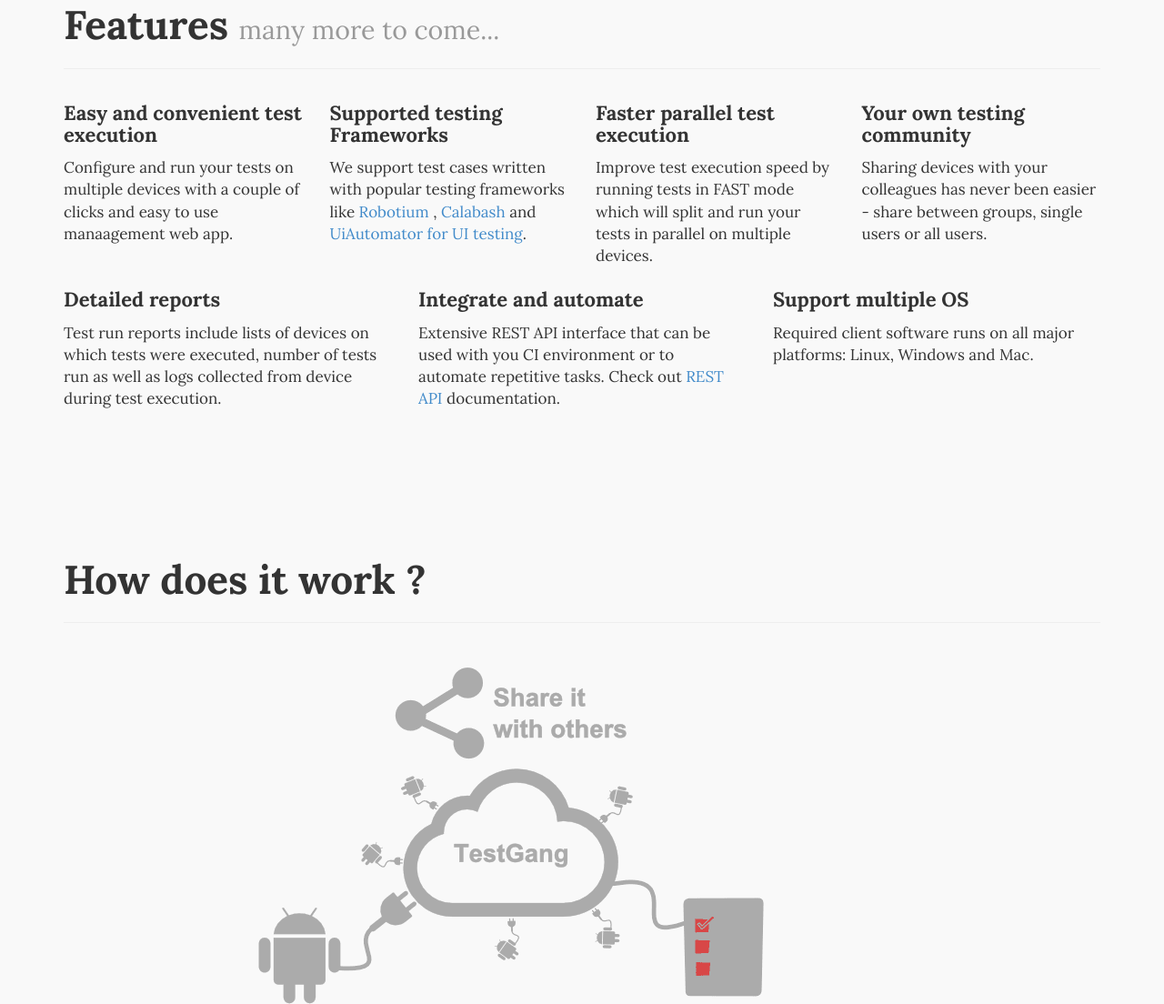
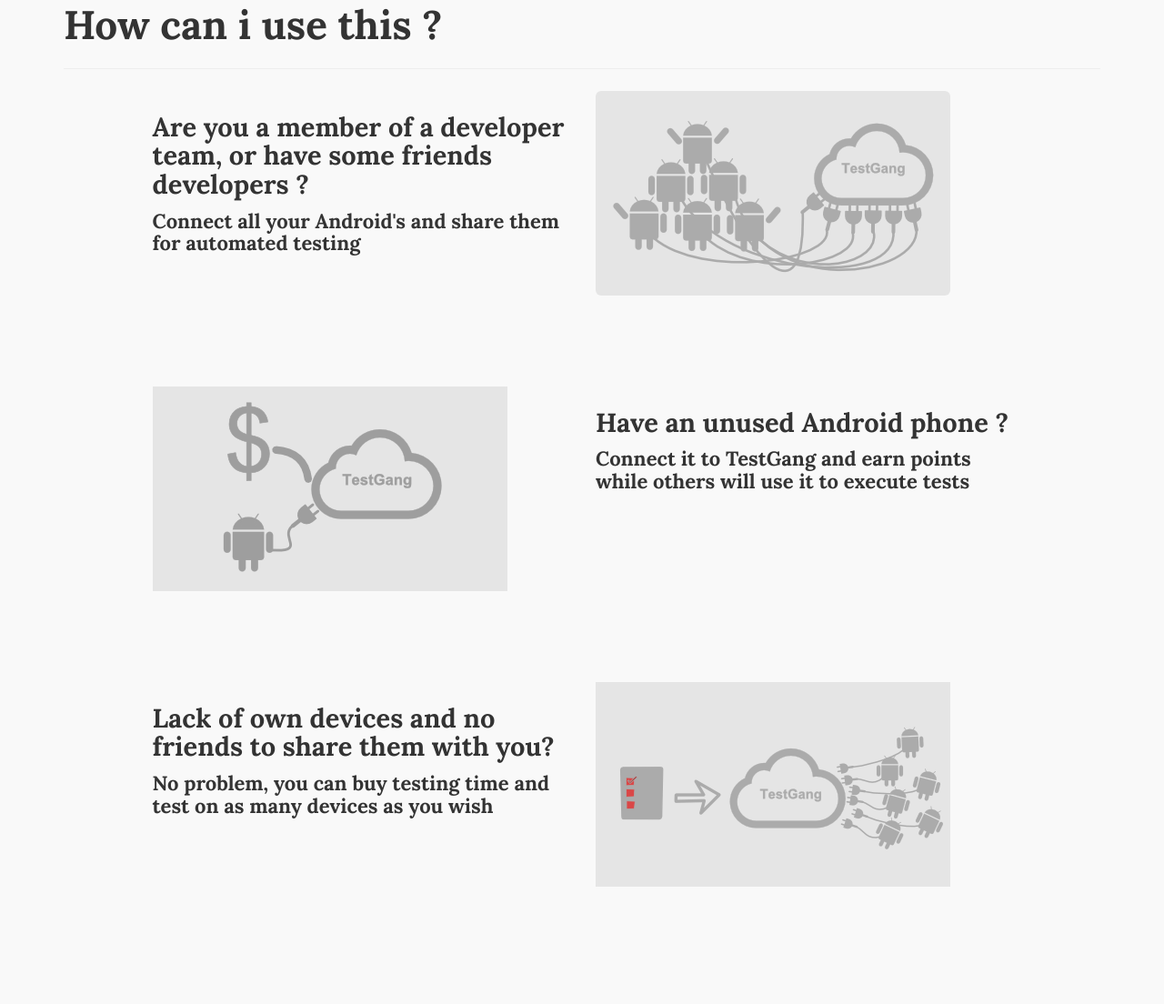
Before and after one commit to noiseoverip/testgang-frontpage, a plain HTML site: page index.html in a window 1280 px wide. Shown: the part 632-1736 px from the top of the page at 91% size. Drawn offline with nearby package versions, Linux system fonts and the light colour scheme.

Commit message:
add usacases draft

```diff
--- a/css/main.css
+++ b/css/main.css
@@ -42,3 +42,7 @@ a.side-bar {
    padding: 39px 5px 10px 5px;
    text-decoration: none;
 }
+
+.uc {
+   margin-bottom: 100px;
+}
--- a/index.html
+++ b/index.html
@@ -116,14 +116,58 @@
       </div>
    </div>
 
-   <section id="features">
+    <section id="usecases">
+      <div class="page-header">
+         <h1>How can i use this ?</h1>
+      </div>
+
+      <div class="row uc">
+        <div class="col-lg-5 col-lg-offset-1 uc-text">
+          <h3>Are you a member of a developer team, or have some friends developers ?
+          </h3>
+          <h4>Connect all your Android's and share them for automated testing
+          </h4>
+        </div>
+        <div class="col-lg-5">
+          <img class="img-responsive img-rounded" src="images/uc1.png" alt=""/>
+        </div>
+      </div>
+      <div class="row uc">
+        <div class="col-lg-5 col-lg-offset-1">
+          <img class="img-responsive" src="images/uc2.png" alt=""/>
+        </div>
+        <div class="col-lg-5 uc-text">
+          <h3>
+          Have an unused Android phone ?
+          </h3>
+          <h4>
+          Connect it to TestGang and earn points while others will use it to execute tests
+          </h4>
+        </div>
+      </div>
+      <div class="row uc">
+        <div class="col-lg-5 col-lg-offset-1 uc text">
+          <h3>
+          Lack of own devices and no friends to share them with you?
+          </h3>
+          <h4>
+          No problem, you can buy testing time and test on as many devices as you wish
+          </h4>
+        </div>
+        <div class="col-lg-5">
+          <img class="img-responsive" src="images/uc3.png" alt=""/>
+        </div>
+      </div>
+    </section>
+
+    <section id="features">
       <div class="page-header">
          <h1>Features
             <small>many more to come...</small>
          </h1>
       </div>
       <div class="row featurelist">
-        <div class="col-lg-3">
+          <div class="col-lg-3">
           <h4>Easy and convenient test execution</h4>
           <p>Configure and run your tests on multiple devices with a couple of clicks and easy to use manaagement web app.</p>
         </div>
```
Also changed, not shown: images/uc1.png (added), images/uc2.png (added), images/uc3.png (added).
